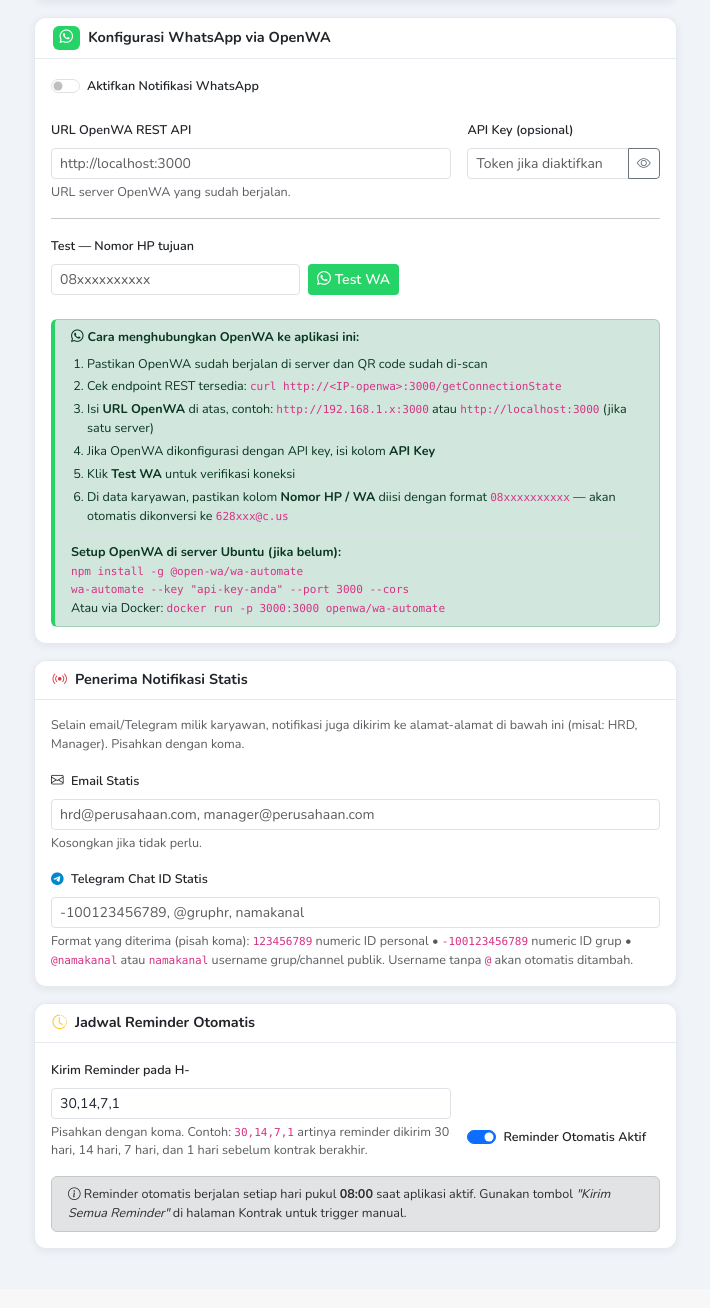
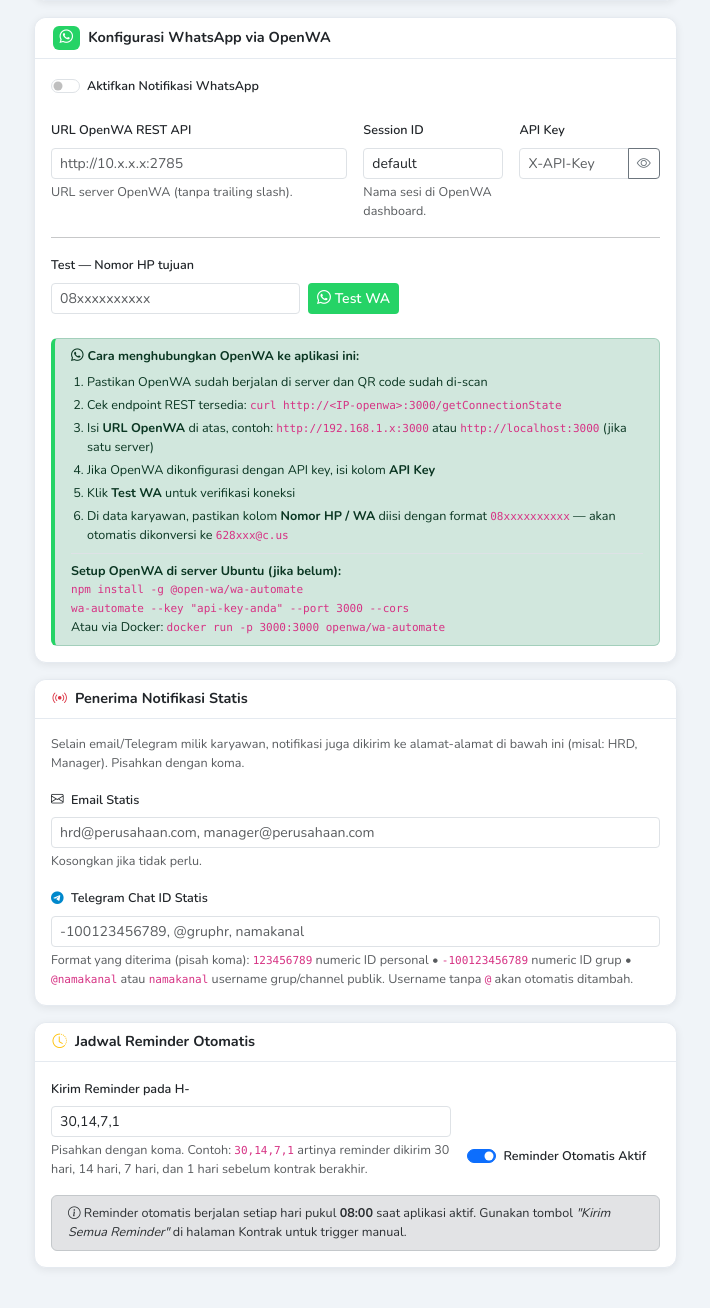
Before and after one commit to barangbaru/solid-apps, a Flask app: page /settings in a window 1280 px wide. Shown: the part 1019-2327 px from the top of the page, without its empty margins (250-960 px from the left). Before the commit the page ends 2272 px from the top, so only its background shows below. Run offline with Flask 3, Linux system fonts and the light colour scheme; the visitor is signed in with stand-in values (Sample User, id 1); data comes from the database, SQL or seed files in the repository; data that the repository does not hold is empty.

Commit message:
fix: koreksi OpenWA API endpoint, header, dan parameter sesuai rmyndharis/OpenWA
- Endpoint: /api/sessions/{sessionId}/messages/send-text (bukan /sendText)
- Auth header: X-API-Key (bukan Authorization: Bearer)
- Body: chatId + text (bukan id/message atau to/content)
- Tambah setting openwa_session_id (default: 'default')
- Update semua 3 call site + settings form + settings POST handler

Co-Authored-By: Claude Sonnet 4.6 <noreply@anthropic.com>

```diff
--- a/app.py
+++ b/app.py
@@ -246,6 +246,7 @@ DEFAULT_SETTINGS = {
     'notification_telegram_ids': '',
     'openwa_url': '',
     'openwa_api_key': '',
+    'openwa_session_id': 'default',
     'openwa_enabled': '0',
 }
 
@@ -537,17 +538,18 @@ def normalize_phone_wa(phone):
         p = '62' + p
     return f'{p}@c.us'
 
-def send_whatsapp(openwa_url, api_key, phone, message):
-    """Kirim pesan WhatsApp via OpenWA REST API."""
+def send_whatsapp(openwa_url, api_key, session_id, phone, message):
+    """Kirim pesan WhatsApp via OpenWA REST API (rmyndharis/OpenWA)."""
     try:
         chat_id = normalize_phone_wa(phone)
         if not chat_id:
             return False, 'Nomor HP tidak valid'
-        url = openwa_url.rstrip('/') + '/sendText'
+        sid = (session_id or 'default').strip()
+        url = openwa_url.rstrip('/') + f'/api/sessions/{sid}/messages/send-text'
         headers = {'Content-Type': 'application/json'}
         if api_key:
-            headers['Authorization'] = f'Bearer {api_key}'
-        r = req_lib.post(url, json={'to': chat_id, 'content': message},
+            headers['X-API-Key'] = api_key
+        r = req_lib.post(url, json={'chatId': chat_id, 'text': message},
                          headers=headers, timeout=15)
         r.raise_for_status()
         data = r.json() if r.text else {}
@@ -647,6 +649,7 @@ def run_contract_reminders(triggered_by='auto'):
 
             wa_url     = settings.get('openwa_url', '').strip()
             wa_key     = settings.get('openwa_api_key', '').strip()
+            wa_session = settings.get('openwa_session_id', 'default').strip()
             wa_enabled = settings.get('openwa_enabled', '0') == '1'
             if wa_enabled and wa_url and emp['phone']:
                 icon   = '🔴' if days_left <= 7 else '🟡' if days_left <= 30 else '🟢'
@@ -659,7 +662,7 @@ def run_contract_reminders(triggered_by='auto'):
                           f"📅 Akhir kontrak: *{emp['contract_end']}*\n"
                           f"⏳ {status_wa}\n\n"
                           f"_Segera tindak lanjut perpanjangan / pemutusan kontrak._")
-                ok, err = send_whatsapp(wa_url, wa_key, emp['phone'], wa_msg)
+                ok, err = send_whatsapp(wa_url, wa_key, wa_session, emp['phone'], wa_msg)
                 log_reminder(db, emp['id'], 'whatsapp', subject, wa_msg, ok, err, triggered_by)
                 if ok: sent += 1
                 else:  failed += 1
@@ -1066,7 +1069,7 @@ def settings():
                 'telegram_bot_token','telegram_default_chat_id',
                 'reminder_days','reminder_enabled','app_name',
                 'notification_emails','notification_telegram_ids',
-                'openwa_url','openwa_api_key','openwa_enabled']
+                'openwa_url','openwa_api_key','openwa_session_id','openwa_enabled']
         for k in keys:
             v = request.form.get(k, '').strip()
             if k == 'smtp_ssl':
@@ -1113,12 +1116,13 @@ def test_telegram():
 def test_whatsapp():
     db  = get_db()
     cfg = get_settings(db)
-    wa_url  = request.form.get('test_wa_url', '').strip() or cfg.get('openwa_url', '').strip()
-    wa_key  = cfg.get('openwa_api_key', '').strip()
-    phone   = request.form.get('test_wa_phone', '').strip()
+    wa_url     = request.form.get('test_wa_url', '').strip() or cfg.get('openwa_url', '').strip()
+    wa_key     = cfg.get('openwa_api_key', '').strip()
+    wa_session = cfg.get('openwa_session_id', 'default').strip()
+    phone      = request.form.get('test_wa_phone', '').strip()
     if not wa_url or not phone:
         return jsonify({'ok': False, 'msg': 'URL OpenWA dan nomor HP harus diisi'})
-    ok, err = send_whatsapp(wa_url, wa_key, phone,
+    ok, err = send_whatsapp(wa_url, wa_key, wa_session, phone,
                             '✅ *Test berhasil!*\n\nKonfigurasi OpenWA WhatsApp sudah terhubung dengan Evaluasi Kinerja.')
     chat_id = normalize_phone_wa(phone)
     return jsonify({'ok': ok, 'chat_id': chat_id,
@@ -1413,6 +1417,7 @@ def _send_self_assessment(db, eval_id, emp, periode, base_url, triggered_by='aut
     # ── WhatsApp (OpenWA) ──
     wa_url     = settings.get('openwa_url', '').strip()
     wa_key     = settings.get('openwa_api_key', '').strip()
+    wa_session = settings.get('openwa_session_id', 'default').strip()
     wa_enabled = settings.get('openwa_enabled', '0') == '1'
     emp_phone  = emp['phone'] or ''
     if wa_enabled and wa_url and emp_phone:
@@ -1425,7 +1430,7 @@ def _send_self_assessment(db, eval_id, emp, periode, base_url, triggered_by='aut
             f"Silakan buka link berikut:\n{link}\n\n"
             f"_Mohon segera mengisi sebelum batas waktu._"
         )
-        ok, err = send_whatsapp(wa_url, wa_key, emp_phone, wa_msg)
+        ok, err = send_whatsapp(wa_url, wa_key, wa_session, emp_phone, wa_msg)
         log_reminder(db, emp['id'], 'whatsapp', f'Self-Assessment {emp["name"]}', wa_msg, ok, err, triggered_by)
         if ok:
             results.append(f'WhatsApp {wa_chat_id} ✓')
--- a/templates/settings.html
+++ b/templates/settings.html
@@ -145,18 +145,25 @@
               </label>
             </div>
           </div>
-          <div class="col-md-8">
+          <div class="col-md-6">
             <label class="form-label fw-semibold small">URL OpenWA REST API</label>
             <input type="text" name="openwa_url" class="form-control form-control-sm"
                    value="{{ cfg.openwa_url }}"
-                   placeholder="http://localhost:3000">
-            <div class="form-text">URL server OpenWA yang sudah berjalan.</div>
+                   placeholder="http://10.x.x.x:2785">
+            <div class="form-text">URL server OpenWA (tanpa trailing slash).</div>
           </div>
-          <div class="col-md-4">
-            <label class="form-label fw-semibold small">API Key (opsional)</label>
+          <div class="col-md-3">
+            <label class="form-label fw-semibold small">Session ID</label>
+            <input type="text" name="openwa_session_id" class="form-control form-control-sm"
+                   value="{{ cfg.openwa_session_id or 'default' }}"
+                   placeholder="default">
+            <div class="form-text">Nama sesi di OpenWA dashboard.</div>
+          </div>
+          <div class="col-md-3">
+            <label class="form-label fw-semibold small">API Key</label>
             <div class="input-group input-group-sm">
               <input type="password" name="openwa_api_key" id="waKey" class="form-control"
-                     value="{{ cfg.openwa_api_key }}" placeholder="Token jika diaktifkan"
+                     value="{{ cfg.openwa_api_key }}" placeholder="X-API-Key"
                      autocomplete="off">
               <button type="button" class="btn btn-outline-secondary" onclick="toggleField('waKey')">
                 <i class="bi bi-eye"></i>
```
